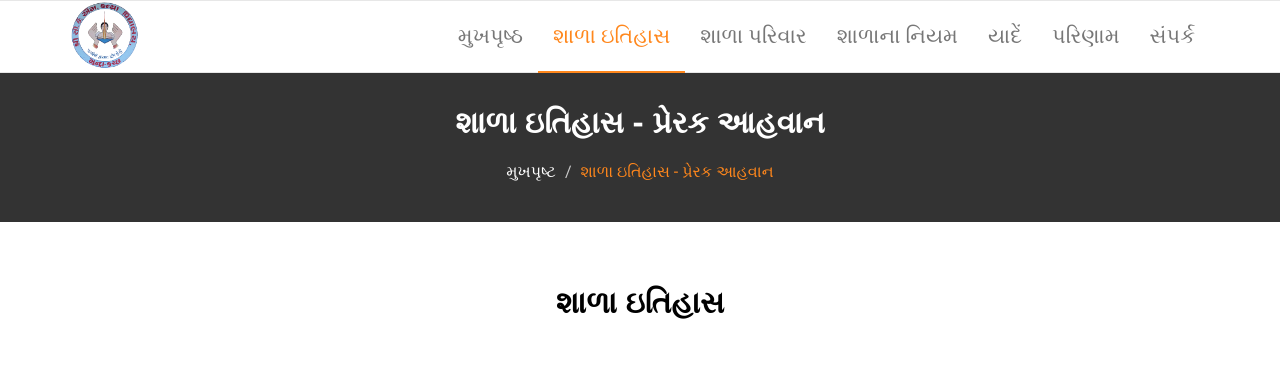
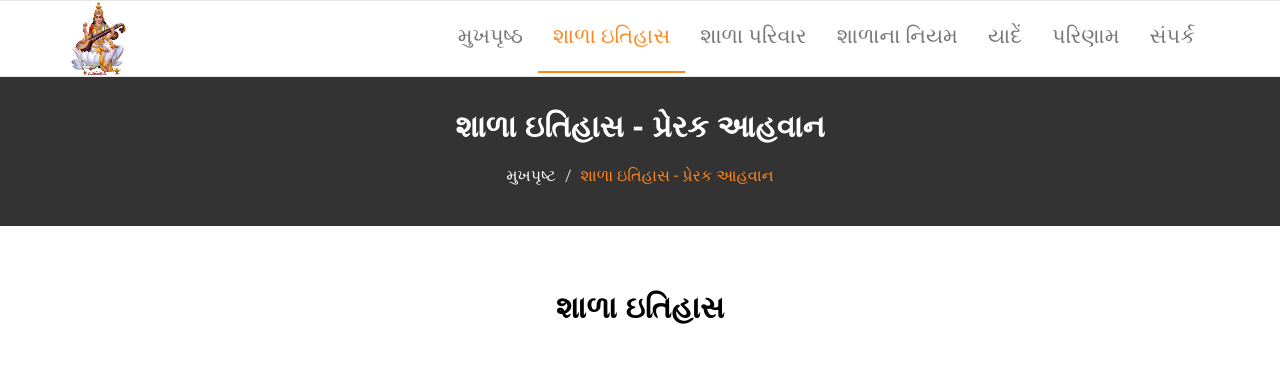
Before and after one commit to uttampatel007/ckm-mundra, a Django app: page /history/ in a window 1280 px wide. Shown: the top 379 px of the page. Run offline with Django 3.2, Linux system fonts and the light colour scheme; some libraries are stand-ins or nearby versions.

```diff
--- a/core/templates/core/navbar.html
+++ b/core/templates/core/navbar.html
@@ -33,13 +33,9 @@
                             <span class="icon-bar"></span>
                             <span class="icon-bar"></span>
                         </button>
-                        <!-- LOGO -->
-                        <!-- TEXT BASED LOGO -->
                         <a class="" href="#">
-                            <img src="{% static 'core/assets/img/logo.png' %}" width="70px">
+                            <img src="{% static 'core/assets/img/maa.png' %}" width="60px">
                         </a>
-                        <!-- IMG BASED LOGO  -->
-                        <!-- <a class="navbar-brand" href="index.html"><img src="assets/img/logo.png" alt="logo"></a> -->
                     </div>
                     <div id="navbar" class="navbar-collapse collapse">
                         <ul id="top-menu" class="nav navbar-nav navbar-right main-nav">
```
Also changed, not shown: core/static/core/assets/img/maa.png (added).
